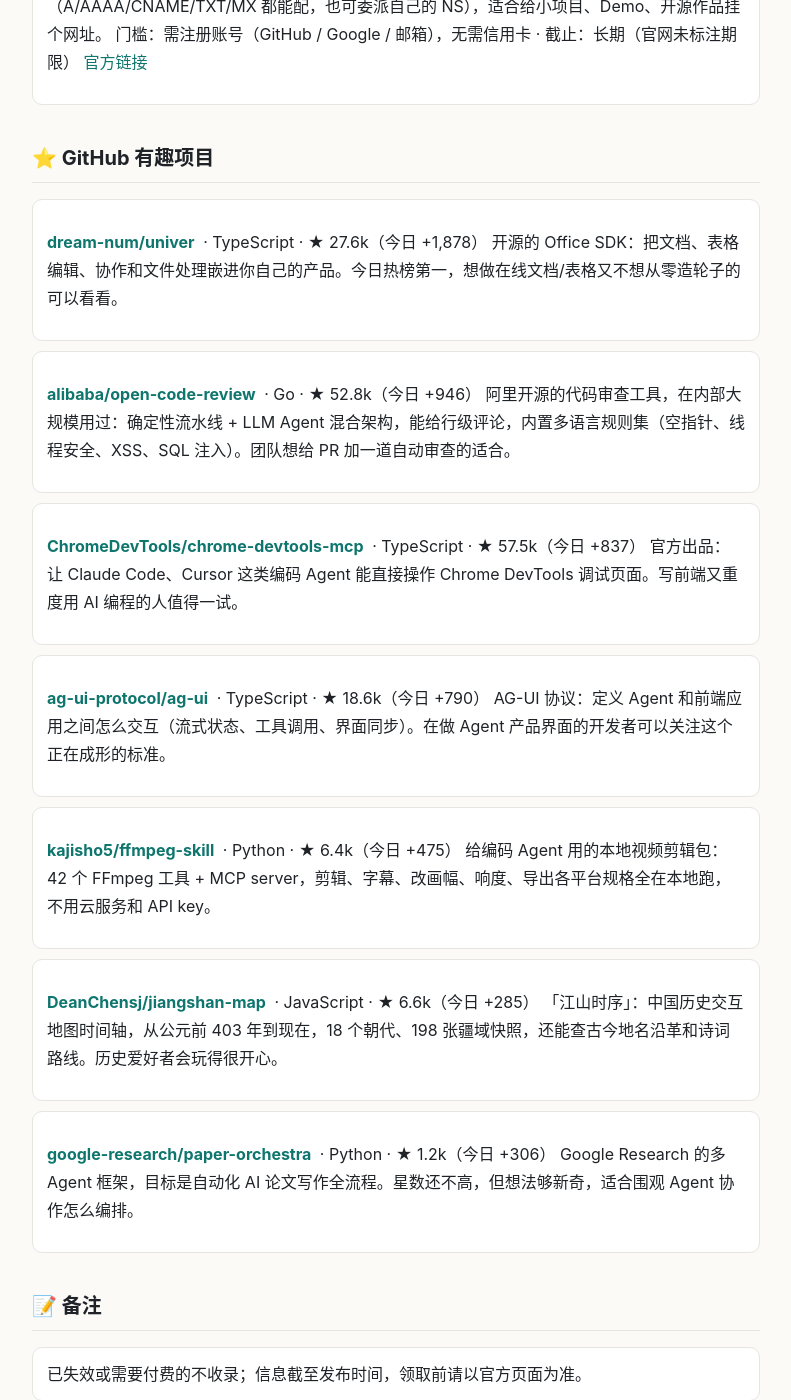
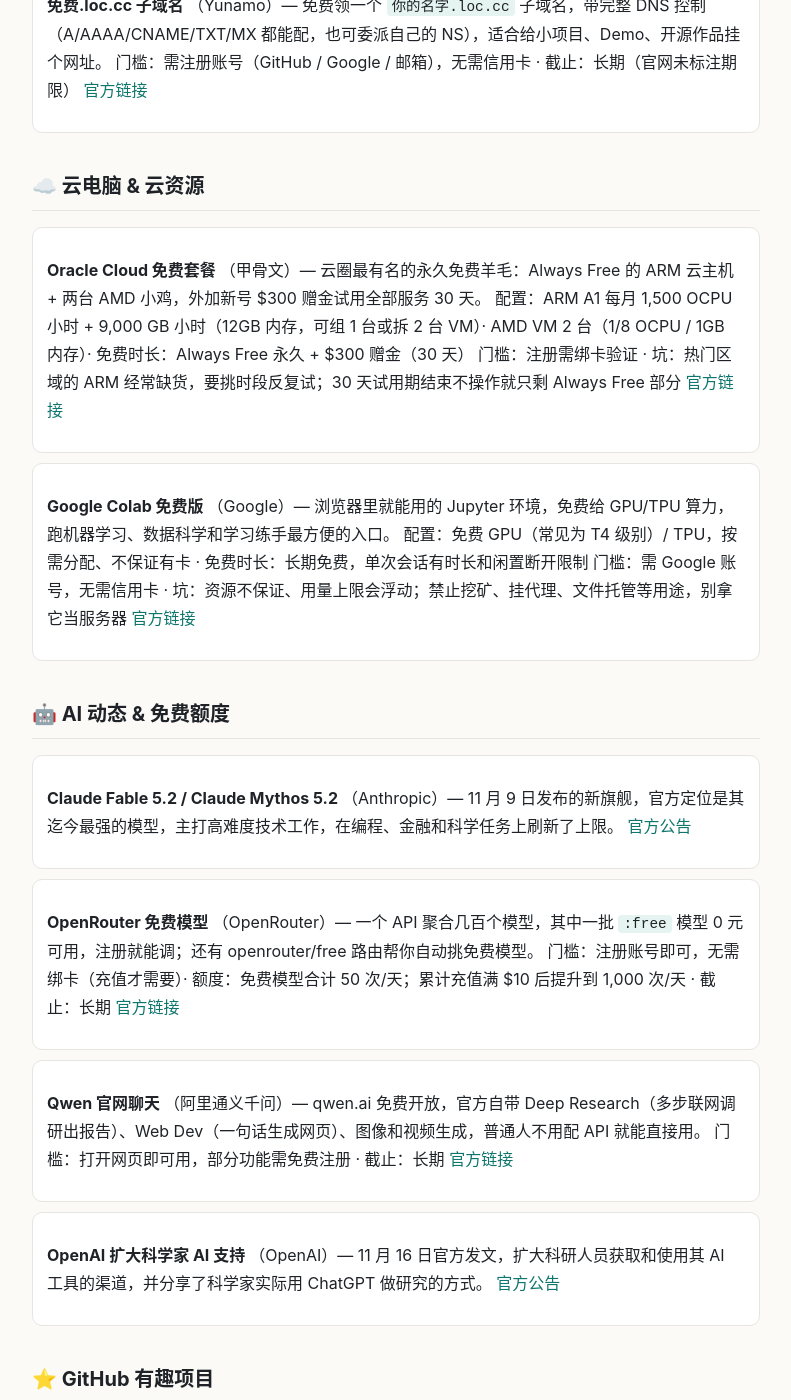
Before and after one commit to DevX-star/daily-picks, a Jekyll site: the page built from _posts/2026-11-17-daily.md, in a window 1280 px wide and 1400 px high, scrolled down 805 px. Shown: the whole window, without its empty margins (244-1035 px from the left). Built offline with Jekyll 4.4.1, drawn with Linux system fonts in a browser that asks for light colours; some of the changed text lies outside the part shown.

Commit message:
daily: 2026-11-17 add cloud and AI sections

```diff
--- a/_posts/2026-11-17-daily.md
+++ b/_posts/2026-11-17-daily.md
@@ -1,50 +1,79 @@
 ---
 layout: post
-title: "11 月 17 日：Epic 限免回合制肉鸽《斗阵骑士》，GitHub 今日最热是开源 AI Office"
+title: "11 月 17 日：Epic 限免《斗阵骑士》，甲骨文永久免费 ARM 云，Claude 新旗舰发布"
 date: 2026-11-17 00:30:00 +0800
-summary: "Epic 本周限免《斗阵骑士》周四截止；免费 .loc.cc 域名可领；GitHub 上 Univer、阿里代码审查工具领跑今日热榜。"
+summary: "Epic 限免周四截止；甲骨文永久免费 ARM 云和 Colab 免费 GPU；Claude Fable 5.2 发布；OpenRouter 免费模型每天 50 次。"
 ---
 
-> 今天最值得领的是 Epic 限免的《斗阵骑士》（11 月 20 日 00:00 截止）；GitHub 上最有意思的是冲上今日热榜第一的开源 AI Office 套件 Univer。
+> 今天最值得领的是 Epic 限免的《斗阵骑士》（11 月 20 日 00:00 截止）；云电脑方面，甲骨文的永久免费 ARM 云依然是白嫖天花板；AI 圈最大的事是 Anthropic 发布 Claude Fable 5.2 / Mythos 5.2；GitHub 上最有意思的是冲上今日热榜第一的开源 AI Office 套件 Univer。
 
 ## 🐑 今日羊毛
 
 - **《斗阵骑士 Knightica》**（Epic 游戏商城）— 本周限免游戏，回合制自动战斗 + 肉鸽构筑玩法，原价付费游戏现在 0 元入库，领了永久保留。
-  门槛：需 Epic 账号（免费注册），无需信用卡 · 截止：2026-11-20 00:00
-  [官方链接](https://store.epicgames.com/zh-CN/free-games)
+门槛：需 Epic 账号（免费注册），无需信用卡 · 截止：2026-11-20 00:00
+[官方链接](https://store.epicgames.com/zh-CN/free-games)
 
 - **《Mark of the Deep》**（Epic 游戏商城）— 下一轮限免预告，海盗题材动作冒险，本周四开启免费领取，先标记日历别错过。
-  门槛：需 Epic 账号（免费注册），无需信用卡 · 领取窗口：2026-11-20 至 2026-11-27
-  [官方链接](https://store.epicgames.com/zh-CN/free-games)
+门槛：需 Epic 账号（免费注册），无需信用卡 · 领取窗口：2026-11-20 至 2026-11-27
+[官方链接](https://store.epicgames.com/zh-CN/free-games)
 
-- **免费 .loc.cc 子域名**（Yunamo）— 免费领一个 `你的名字.loc.cc` 子域名，带完整 DNS 控制（A/AAAA/CNAME/TXT/MX 都能配，也可委派自己的 NS），适合给小项目、Demo、开源作品挂个网址。
-  门槛：需注册账号（GitHub / Google / 邮箱），无需信用卡 · 截止：长期（官网未标注期限）
-  [官方链接](https://yunamo.com)
+- **免费.loc.cc 子域名**（Yunamo）— 免费领一个 `你的名字.loc.cc` 子域名，带完整 DNS 控制（A/AAAA/CNAME/TXT/MX 都能配，也可委派自己的 NS），适合给小项目、Demo、开源作品挂个网址。
+门槛：需注册账号（GitHub / Google / 邮箱），无需信用卡 · 截止：长期（官网未标注期限）
+[官方链接](https://yunamo.com)
+
+## ☁️ 云电脑 & 云资源
+
+- **Oracle Cloud 免费套餐**（甲骨文）— 云圈最有名的永久免费羊毛：Always Free 的 ARM 云主机 + 两台 AMD 小鸡，外加新号 $300 赠金试用全部服务 30 天。
+配置：ARM A1 每月 1,500 OCPU 小时 + 9,000 GB 小时（12GB 内存，可组 1 台或拆 2 台 VM）· AMD VM 2 台（1/8 OCPU / 1GB 内存）· 免费时长：Always Free 永久 + $300 赠金（30 天）
+门槛：注册需绑卡验证 · 坑：热门区域的 ARM 经常缺货，要挑时段反复试；30 天试用期结束不操作就只剩 Always Free 部分
+[官方链接](https://www.oracle.com/cloud/free/)
+
+- **Google Colab 免费版**（Google）— 浏览器里就能用的 Jupyter 环境，免费给 GPU/TPU 算力，跑机器学习、数据科学和学习练手最方便的入口。
+配置：免费 GPU（常见为 T4 级别）/ TPU，按需分配、不保证有卡 · 免费时长：长期免费，单次会话有时长和闲置断开限制
+门槛：需 Google 账号，无需信用卡 · 坑：资源不保证、用量上限会浮动；禁止挖矿、挂代理、文件托管等用途，别拿它当服务器
+[官方链接](https://research.google.com/colaboratory/faq.html)
+
+## 🤖 AI 动态 & 免费额度
+
+- **Claude Fable 5.2 / Claude Mythos 5.2**（Anthropic）— 11 月 9 日发布的新旗舰，官方定位是其迄今最强的模型，主打高难度技术工作，在编程、金融和科学任务上刷新了上限。
+[官方公告](https://www.anthropic.com/news)
+
+- **OpenRouter 免费模型**（OpenRouter）— 一个 API 聚合几百个模型，其中一批 `:free` 模型 0 元可用，注册就能调；还有 openrouter/free 路由帮你自动挑免费模型。
+门槛：注册账号即可，无需绑卡（充值才需要）· 额度：免费模型合计 50 次/天；累计充值满 $10 后提升到 1,000 次/天 · 截止：长期
+[官方链接](https://openrouter.ai/docs/faq)
+
+- **Qwen 官网聊天**（阿里通义千问）— qwen.ai 免费开放，官方自带 Deep Research（多步联网调研出报告）、Web Dev（一句话生成网页）、图像和视频生成，普通人不用配 API 就能直接用。
+门槛：打开网页即可用，部分功能需免费注册 · 截止：长期
+[官方链接](https://qwen.ai)
+
+- **OpenAI 扩大科学家 AI 支持**（OpenAI）— 11 月 16 日官方发文，扩大科研人员获取和使用其 AI 工具的渠道，并分享了科学家实际用 ChatGPT 做研究的方式。
+[官方公告](https://openai.com/news/)
 
 ## ⭐ GitHub 有趣项目
 
 - **[dream-num/univer](https://github.com/dream-num/univer)** · TypeScript · ★ 27.6k（今日 +1,878）
-  开源的 Office SDK：把文档、表格编辑、协作和文件处理嵌进你自己的产品。今日热榜第一，想做在线文档/表格又不想从零造轮子的可以看看。
+开源的 Office SDK：把文档、表格编辑、协作和文件处理嵌进你自己的产品。今日热榜第一，想做在线文档/表格又不想从零造轮子的可以看看。
 
 - **[alibaba/open-code-review](https://github.com/alibaba/open-code-review)** · Go · ★ 52.8k（今日 +946）
-  阿里开源的代码审查工具，在内部大规模用过：确定性流水线 + LLM Agent 混合架构，能给行级评论，内置多语言规则集（空指针、线程安全、XSS、SQL 注入）。团队想给 PR 加一道自动审查的适合。
+阿里开源的代码审查工具，在内部大规模用过：确定性流水线 + LLM Agent 混合架构，能给行级评论，内置多语言规则集（空指针、线程安全、XSS、SQL 注入）。团队想给 PR 加一道自动审查的适合。
 
 - **[ChromeDevTools/chrome-devtools-mcp](https://github.com/ChromeDevTools/chrome-devtools-mcp)** · TypeScript · ★ 57.5k（今日 +837）
-  官方出品：让 Claude Code、Cursor 这类编码 Agent 能直接操作 Chrome DevTools 调试页面。写前端又重度用 AI 编程的人值得一试。
+官方出品：让 Claude Code、Cursor 这类编码 Agent 能直接操作 Chrome DevTools 调试页面。写前端又重度用 AI 编程的人值得一试。
 
 - **[ag-ui-protocol/ag-ui](https://github.com/ag-ui-protocol/ag-ui)** · TypeScript · ★ 18.6k（今日 +790）
-  AG-UI 协议：定义 Agent 和前端应用之间怎么交互（流式状态、工具调用、界面同步）。在做 Agent 产品界面的开发者可以关注这个正在成形的标准。
+AG-UI 协议：定义 Agent 和前端应用之间怎么交互（流式状态、工具调用、界面同步）。在做 Agent 产品界面的开发者可以关注这个正在成形的标准。
 
 - **[kajisho5/ffmpeg-skill](https://github.com/kajisho5/ffmpeg-skill)** · Python · ★ 6.4k（今日 +475）
-  给编码 Agent 用的本地视频剪辑包：42 个 FFmpeg 工具 + MCP server，剪辑、字幕、改画幅、响度、导出各平台规格全在本地跑，不用云服务和 API key。
+给编码 Agent 用的本地视频剪辑包：42 个 FFmpeg 工具 + MCP server，剪辑、字幕、改画幅、响度、导出各平台规格全在本地跑，不用云服务和 API key。
 
 - **[DeanChensj/jiangshan-map](https://github.com/DeanChensj/jiangshan-map)** · JavaScript · ★ 6.6k（今日 +285）
-  「江山时序」：中国历史交互地图时间轴，从公元前 403 年到现在，18 个朝代、198 张疆域快照，还能查古今地名沿革和诗词路线。历史爱好者会玩得很开心。
+「江山时序」：中国历史交互地图时间轴，从公元前 403 年到现在，18 个朝代、198 张疆域快照，还能查古今地名沿革和诗词路线。历史爱好者会玩得很开心。
 
 - **[google-research/paper-orchestra](https://github.com/google-research/paper-orchestra)** · Python · ★ 1.2k（今日 +306）
-  Google Research 的多 Agent 框架，目标是自动化 AI 论文写作全流程。星数还不高，但想法够新奇，适合围观 Agent 协作怎么编排。
+Google Research 的多 Agent 框架，目标是自动化 AI 论文写作全流程。星数还不高，但想法够新奇，适合围观 Agent 协作怎么编排。
 
 ## 📝 备注
 
 - 已失效或需要付费的不收录；信息截至发布时间，领取前请以官方页面为准。
 - Epic 限免时间为北京时间；《Mark of the Deep》为下轮预告，11 月 20 日才开放领取。
+- 云厂商免费套餐的额度和规则经常调整，甲骨文 ARM 的实际可开配置以注册时页面显示为准。
```
